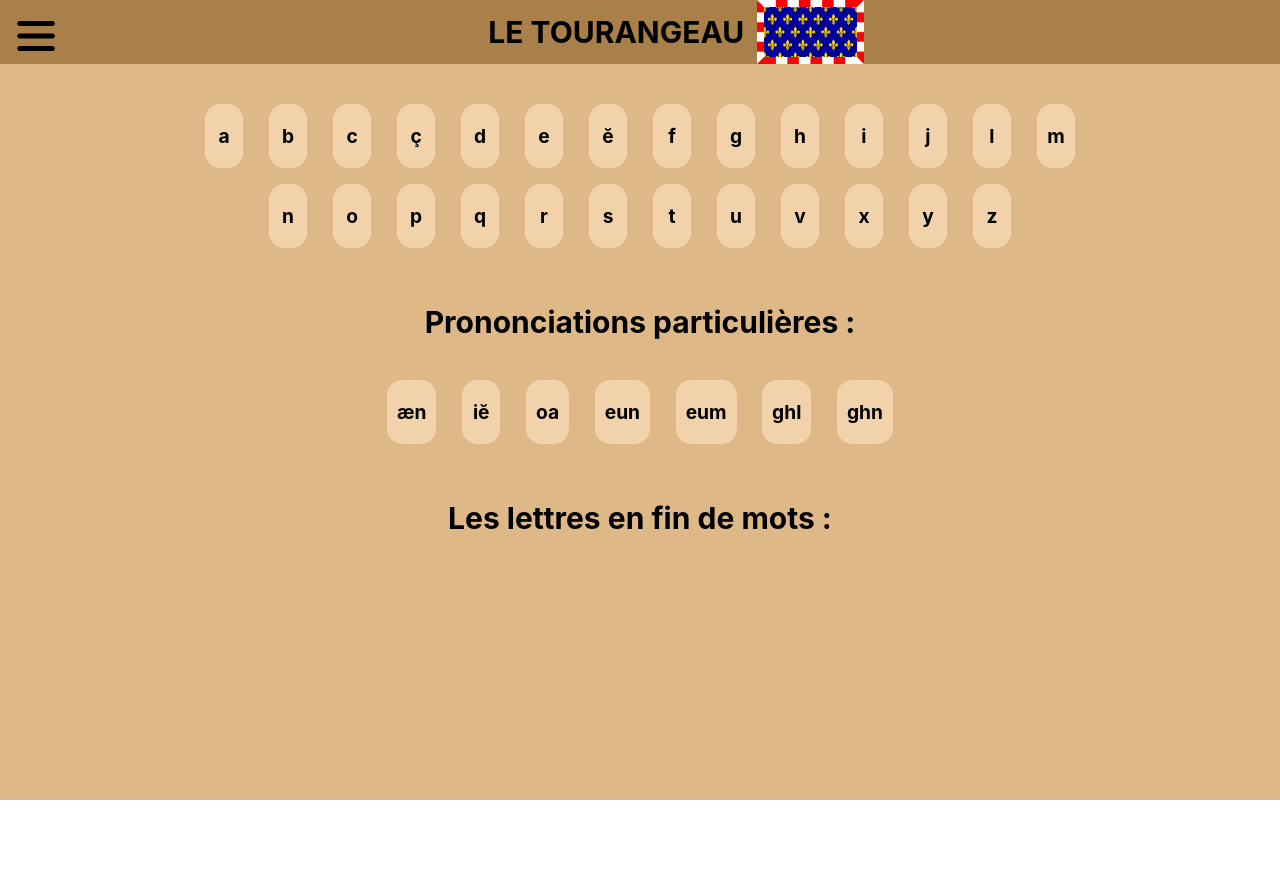
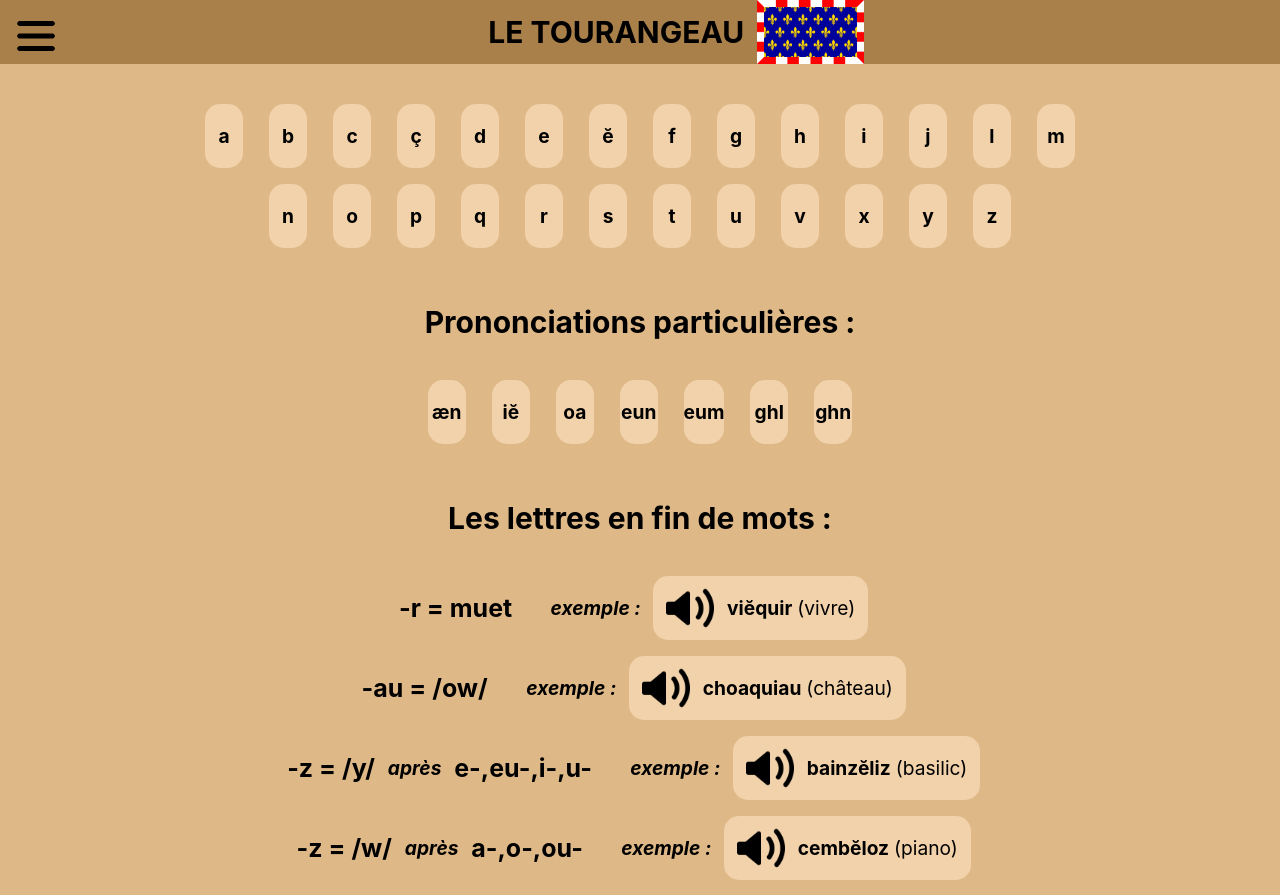
Before and after one commit to ElMala37/tourangeau, a React (Create React App) app: page /alphabet in a window 1280 px wide. Shown: the top 895 px of the page. Before the commit the page ends 800 px from the top, so only its background shows below. Built offline with nearby package versions, Linux system fonts and the light colour scheme.

Commit message:
Alphabet

```diff
--- a/src/composants/Alphabet.js
+++ b/src/composants/Alphabet.js
@@ -108,6 +108,75 @@ const Alphabet = () => {
           </div>
         </div>
         <text className="TitreAlphabet">Les lettres en fin de mots :</text>
+        <div className="LettreFinDeMot">
+          <text className="TexteLettreFinDeMot">-r = muet</text>
+          <text className="TexteExempleLettreFinDeMot">exemple :</text>
+          <div className="AlphabetLettreCase">
+            <img
+              src="images/audio.png"
+              alt="AudioFinMots1"
+              className="LogoAudioAlphabet"
+            />
+            <text className="TexteLettreCase">viĕquir</text>
+            <text className="TexteLettreCaseExemple">(vivre)</text>
+          </div>
+        </div>
+        <div className="LettreFinDeMot">
+          <text className="TexteLettreFinDeMot">-au = /ow/</text>
+          <text className="TexteExempleLettreFinDeMot">exemple :</text>
+          <div className="AlphabetLettreCase">
+            <img
+              src="images/audio.png"
+              alt="AudioFinMots1"
+              className="LogoAudioAlphabet"
+            />
+            <text className="TexteLettreCase">choaquiau</text>
+            <text className="TexteLettreCaseExemple">(château)</text>
+          </div>
+        </div>
+        <div className="LettreFinDeMot">
+          <text className="TexteLettreFinDeMot">-z = /y/</text>
+          <text className="TexteApresLettreFinDeMot">après</text>
+          <text className="TexteLettreFinDeMot">e-,eu-,i-,u-</text>
+          <text className="TexteExempleLettreFinDeMot">exemple :</text>
+          <div className="AlphabetLettreCase">
+            <img
+              src="images/audio.png"
+              alt="AudioFinMots1"
+              className="LogoAudioAlphabet"
+            />
+            <text className="TexteLettreCase">bainzĕliz</text>
+            <text className="TexteLettreCaseExemple">(basilic)</text>
+          </div>
+        </div>
+        <div className="LettreFinDeMot">
+          <text className="TexteLettreFinDeMot">-z = /w/</text>
+          <text className="TexteApresLettreFinDeMot">après</text>
+          <text className="TexteLettreFinDeMot">a-,o-,ou-</text>
+          <text className="TexteExempleLettreFinDeMot">exemple :</text>
+          <div className="AlphabetLettreCase">
+            <img
+              src="images/audio.png"
+              alt="AudioFinMots1"
+              className="LogoAudioAlphabet"
+            />
+            <text className="TexteLettreCase">cembĕloz</text>
+            <text className="TexteLettreCaseExemple">(piano)</text>
+          </div>
+        </div>
+        <div className="LettreFinDeMot">
+          <text className="TexteLettreFinDeMot">-g = /y/</text>
+          <text className="TexteExempleLettreFinDeMot">exemple :</text>
+          <div className="AlphabetLettreCase">
+            <img
+              src="images/audio.png"
+              alt="AudioFinMots1"
+              className="LogoAudioAlphabet"
+            />
+            <text className="TexteLettreCase">jĕ seug</text>
+            <text className="TexteLettreCaseExemple">(je suis)</text>
+          </div>
+        </div>
       </div>
     </div>
   );
--- a/src/styles/Alphabet.css
+++ b/src/styles/Alphabet.css
@@ -46,8 +46,54 @@
 .TexteLettreCase{
     font-weight: bolder;
     font-size: larger;
-    margin-left:10px;
-    margin-right:10px;
+}
+
+.TexteLettreCaseExemple{
+    font-size: larger;
+    margin-right:1vw;
+    margin-left: 5px;
+}
+
+.LogoAudioAlphabet{
+    height:6vh;
+    width: auto;
+    margin-left: 1vw;
+    margin-right: 1vw;
+}
+
+.LettreFinDeMot{
+    display: flex;
+    justify-content: center;
+    align-items: center;
+    flex-direction: row;
+    margin-bottom: 2vh;
+}
+
+.TexteLettreFinDeMot{
+    font-weight: bolder;
+    font-size: 25px;
+}
+
+.TexteExempleLettreFinDeMot{
+    font-size: larger;
+    font-weight: bolder;
+    font-style: italic;
+    margin-left: 3vw;
+}
+
+.TexteApresLettreFinDeMot{
+    font-size: larger;
+    font-weight: bolder;
+    font-style: italic;
+    margin-left: 1vw;
+    margin-right: 1vw;
+}
+
+.LettreFinDeMotDisposition{
+    display: flex;
+    justify-content: center;
+    align-items: center;
+    flex-direction: row;
 }
 
 @media only screen and (max-width: 600px) {
@@ -92,6 +138,7 @@
         display: flex;
         justify-content: center;
         align-items: center;
+        flex-direction: column;
         margin-left: 1vw;
         margin-right: 1vw;
     }
```
